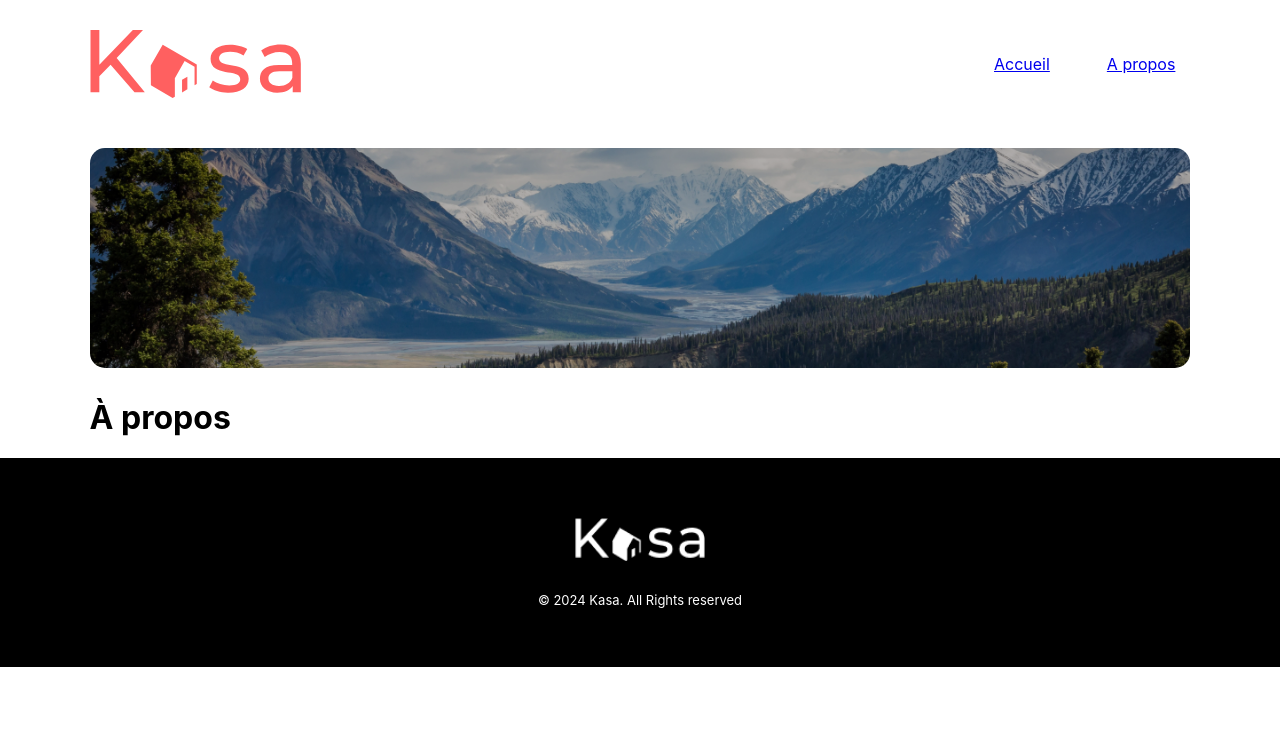
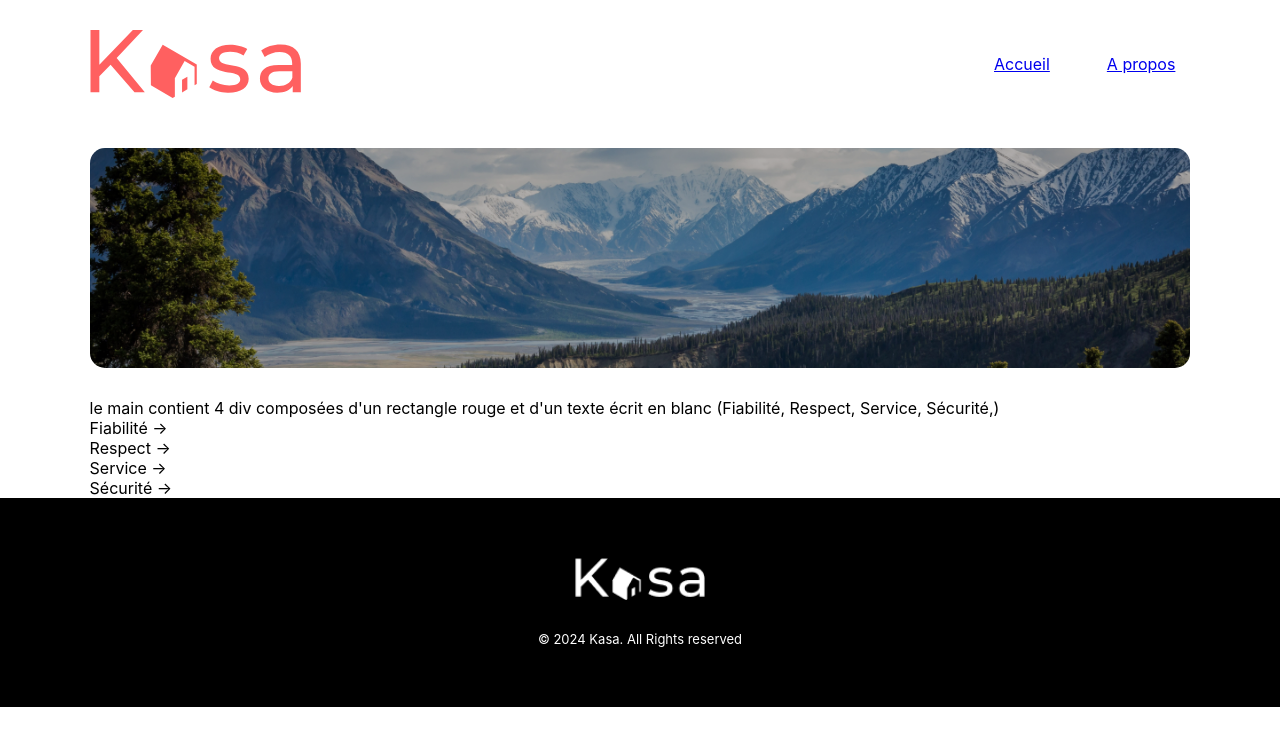
Before and after one commit to tomcre94/Projet-6, a React (Create React App) app: page /about in a window 1280 px wide. Shown: the top 746 px of the page. Built offline with nearby package versions, Linux system fonts and the light colour scheme.

Commit message:
collapse fonctionnelle (remplir description + CSS)

```diff
--- a/src/Pages/About/About.jsx
+++ b/src/Pages/About/About.jsx
@@ -1,16 +1,37 @@
-import React from "react";
+import React, { useState } from "react";
 import Layout from "../../components/layout/layout";
 import "./About.scss";
 import Banner from "../../components/banner/banner";
 import Imgabout from "../../ASSETS/imgapropos.jpg"
 
+const Module = ({ title, description }) => {
+  const [isOpen, setIsOpen] = useState(false);
+
+  return (
+    <div>
+      <div onClick={() => setIsOpen(!isOpen)}>
+        {title} <span>{isOpen ? '↓' : '→'}</span>
+      </div>
+      {isOpen && <p>{description}</p>}
+    </div>
+  );
+};
+
+const App = () => (
+  <>
+    <Module title="Fiabilité" description="Description de la fiabilité." />
+    <Module title="Respect" description="Description du respect." />
+    <Module title="Service" description="Description du service." />
+    <Module title="Sécurité" description="Description de la sécurité." />
+  </>
+);
+
 export default function About() {
   return (
     <Layout>
       <Banner imageSrc={Imgabout} imageAlt="Falaise au dessus de l'océan" text=""/>
-
-      <h1>À propos</h1>
-      {/* Autres éléments */}
+      le main contient 4 div composées d'un rectangle rouge et d'un texte écrit en blanc (Fiabilité, Respect, Service, Sécurité,)
+      <App />
     </Layout>
   );
 };
```
